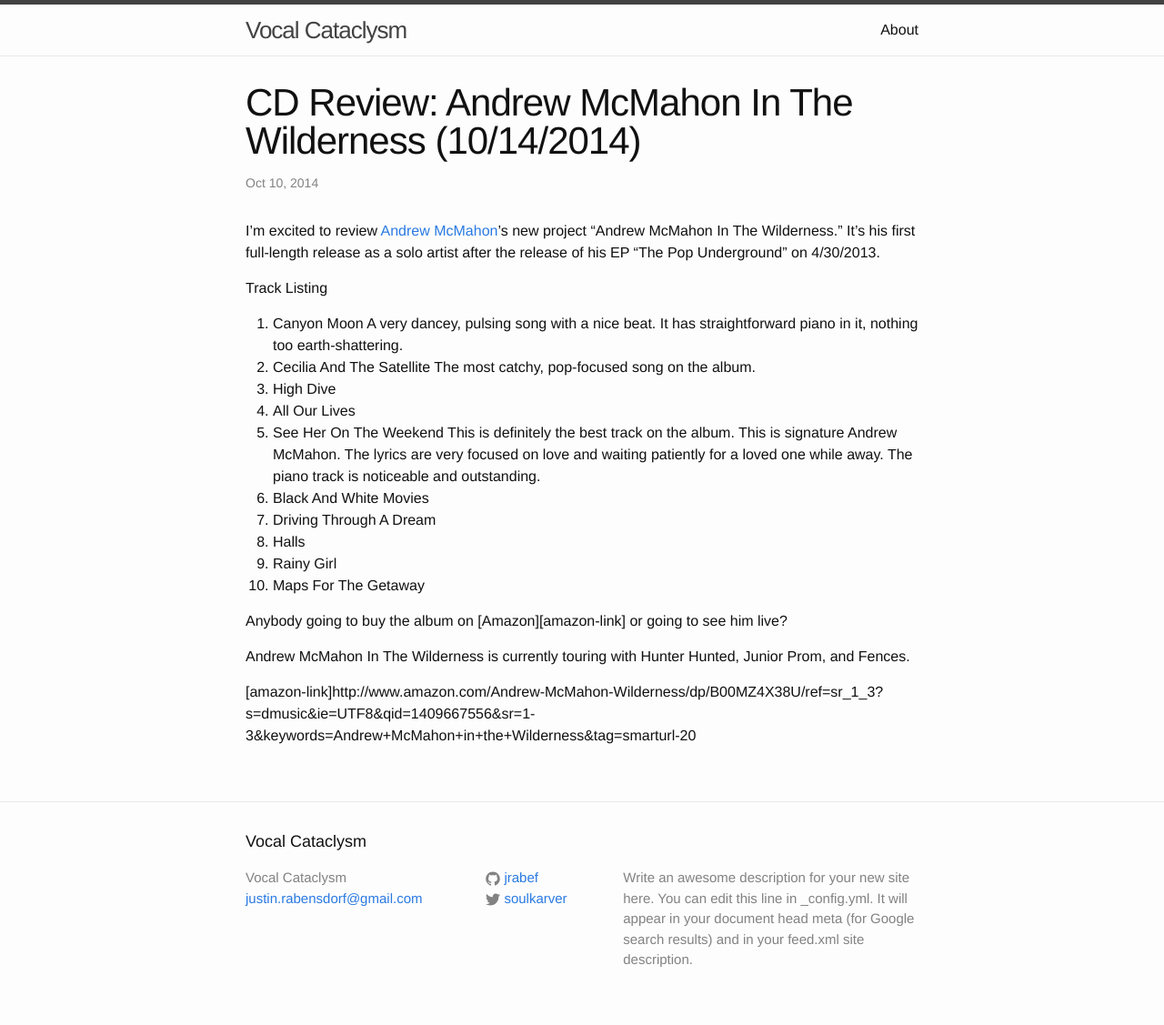
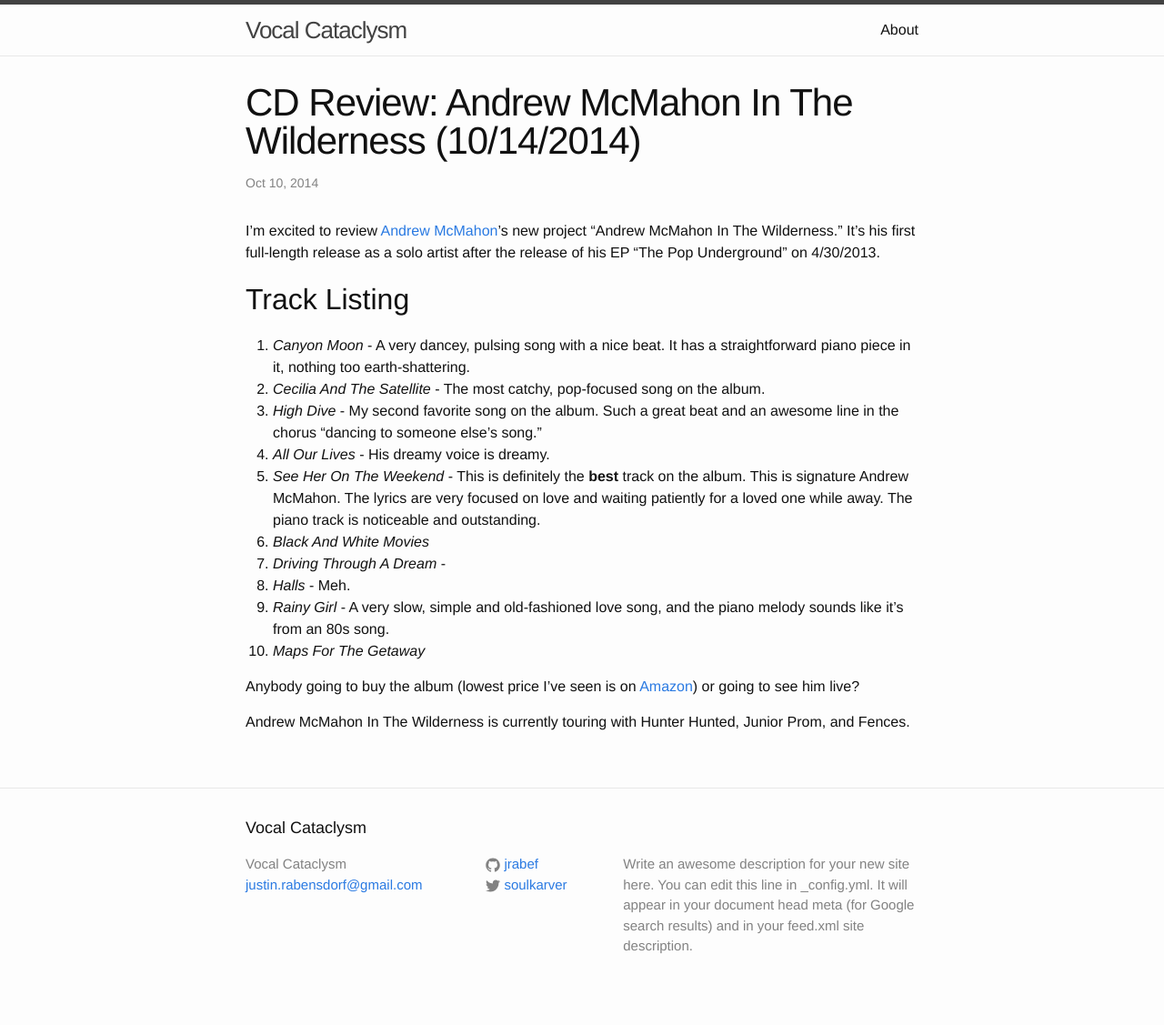
Before and after one commit to jrabef/jrabef.github.io, a Jekyll site: the page built from _posts/2014-10-10-first-cd-review.markdown, in a window 1280 px wide. Shown: the whole page at 91% size. Built offline with Jekyll 4.4.1, drawn with Linux system fonts in a browser that asks for light colours.

Commit message:
Updated config.yml for github pages

```diff
--- a/Gemfile
+++ b/Gemfile
@@ -1,5 +1,2 @@
 source 'https://rubygems.org'
 gem 'github-pages'
-
-require 'rbconfig'
-gem 'wdm', '~> 0.1.0' if RbConfig::CONFIG['target_os'] =~ /mswin|mingw/i
--- a/_config.yml
+++ b/_config.yml
@@ -15,5 +15,4 @@ source: jrabef.github.io
 
 # Build settings
 encoding: utf-8
-highlighter: rouge
 markdown: kramdown
--- a/_posts/2014-10-10-first-cd-review.markdown
+++ b/_posts/2014-10-10-first-cd-review.markdown
@@ -6,25 +6,22 @@ categories: music rock andrew-mcmahon
 ---
 I'm excited to review [Andrew McMahon][andrew-mcmahon]'s new project "Andrew McMahon In The Wilderness." It's his first full-length release as a solo artist after the release of his EP "The Pop Underground" on 4/30/2013.
 
-Track Listing
-1. Canyon Moon
-	A very dancey, pulsing song with a nice beat. It has straightforward piano in it, nothing too earth-shattering.
-2. Cecilia And The Satellite
-		The most catchy, pop-focused song on the album.
-3. High Dive
-4. All Our Lives
-5. See Her On The Weekend
-	This is definitely the best track on the album. This is signature Andrew McMahon. The lyrics are very focused on love and waiting patiently for a loved one while away. The piano track is noticeable and outstanding.
-6. Black And White Movies
-7. Driving Through A Dream
-8. Halls
-9. Rainy Girl
-10. Maps For The Getaway
+## Track Listing
+1. *Canyon Moon* - A very dancey, pulsing song with a nice beat. It has a straightforward piano piece in it, nothing too earth-shattering.
+2. *Cecilia And The Satellite* - The most catchy, pop-focused song on the album.
+3. *High Dive* - My second favorite song on the album. Such a great beat and an awesome line in the chorus "dancing to someone else's song."
+4. *All Our Lives* - His dreamy voice is dreamy.
+5. *See Her On The Weekend* - This is definitely the **best** track on the album. This is signature Andrew McMahon. The lyrics are very focused on love and waiting patiently for a loved one while away. The piano track is noticeable and outstanding.
+6. *Black And White Movies*
+7. *Driving Through A Dream* -
+8. *Halls* - Meh.
+9. *Rainy Girl* - A very slow, simple and old-fashioned love song, and the piano melody sounds like it's from an 80s song.
+10. *Maps For The Getaway*
 
-Anybody going to buy the album on [Amazon][amazon-link] or going to see him live?
+Anybody going to buy the album (lowest price I've seen is on [Amazon][amazon-link]) or going to see him live?
 
 Andrew McMahon In The Wilderness is currently touring with Hunter Hunted, Junior Prom, and Fences.
 
 
 [andrew-mcmahon]:      http://www.andrewmcmahon.com/
-[amazon-link]http://www.amazon.com/Andrew-McMahon-Wilderness/dp/B00MZ4X38U/ref=sr_1_3?s=dmusic&ie=UTF8&qid=1409667556&sr=1-3&keywords=Andrew+McMahon+in+the+Wilderness&tag=smarturl-20
+[amazon-link]:	http://www.amazon.com/Andrew-McMahon-Wilderness/dp/B00MZ4X38U/ref=sr_1_3?s=dmusic&ie=UTF8&qid=1409667556&sr=1-3&keywords=Andrew+McMahon+in+the+Wilderness&tag=smarturl-20
```
